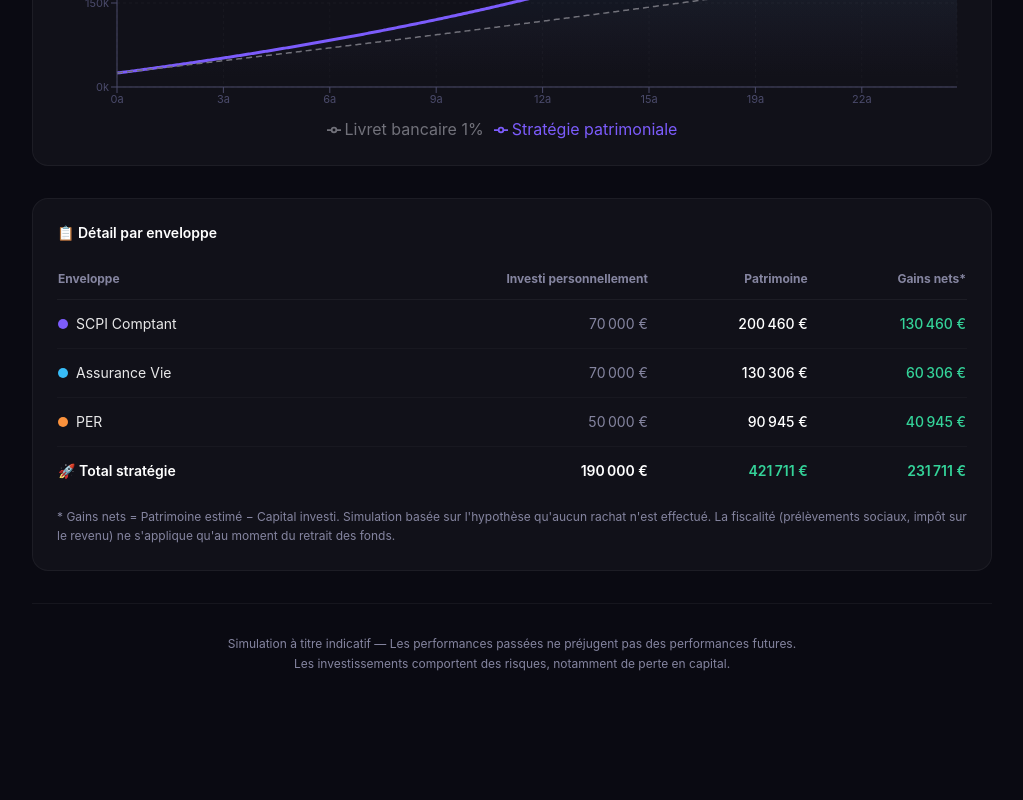
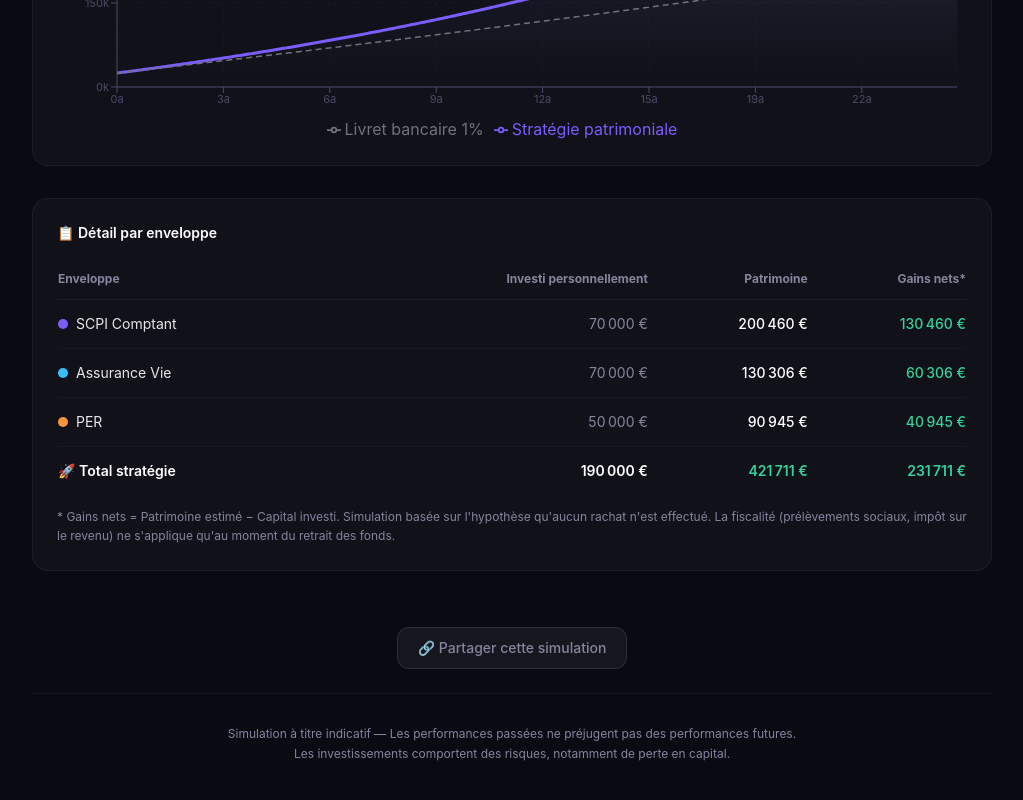
Before and after one commit to louminod/simulateur-patrimoine, a Next.js app: page / in a window 1280 px wide. Shown: the part 1989-2789 px from the top of the page, without its empty margins (128-1151 px from the left). Before the commit the page ends 2741 px from the top, so only its background shows below. Built offline with nearby package versions, Linux system fonts and the light colour scheme.

Commit message:
feat: share simulation via URL params

```diff
--- a/src/app/page.tsx
+++ b/src/app/page.tsx
@@ -1,7 +1,8 @@
 "use client";
 
-import { useState } from "react";
+import { useState, useEffect } from "react";
 import { defaultSCPI, defaultSCPICredit, defaultAV, defaultPER } from "@/lib/constants";
+import { encodeState, decodeState } from "@/lib/shareUrl";
 import { useSimulation } from "@/hooks/useSimulation";
 import { Hero } from "@/components/Hero";
 import { HorizonSlider } from "@/components/HorizonSlider";
@@ -10,6 +11,7 @@ import { SCPICreditDetail } from "@/components/SCPICreditDetail";
 import { ComparisonBlock } from "@/components/ComparisonBlock";
 import { PatrimoineChart } from "@/components/PatrimoineChart";
 import { RecapTable } from "@/components/RecapTable";
+import { ShareButton } from "@/components/ShareButton";
 
 export default function Home() {
   const [years, setYears] = useState(25);
@@ -18,7 +20,23 @@ export default function Home() {
   const [av, setAv] = useState(defaultAV);
   const [per, setPer] = useState(defaultPER);
 
+  useEffect(() => {
+    const decoded = decodeState(window.location.search);
+    if (decoded) {
+      if (decoded.years !== undefined) setYears(decoded.years);
+      if (decoded.scpi) setScpi(decoded.scpi);
+      if (decoded.scpiCredit) setScpiCredit(decoded.scpiCredit);
+      if (decoded.av) setAv(decoded.av);
+      if (decoded.per) setPer(decoded.per);
+    }
+  }, []);
+
   const results = useSimulation(scpi, scpiCredit, av, per, years);
+
+  const buildShareUrl = () => {
+    const qs = encodeState({ years, scpi, scpiCredit, av, per });
+    return `${window.location.origin}${window.location.pathname}?${qs}`;
+  };
 
   return (
     <main className="min-h-screen max-w-5xl mx-auto px-4 md:px-8 pb-12">
@@ -41,6 +59,10 @@ export default function Home() {
       <PatrimoineChart chartData={results.chartData} years={years} />
       <RecapTable results={results} />
 
+      <div className="py-6">
+        <ShareButton buildUrl={buildShareUrl} />
+      </div>
+
       <footer className="text-center text-xs text-[var(--muted)] py-8 border-t border-white/5 space-y-1">
         <p>Simulation à titre indicatif — Les performances passées ne préjugent pas des performances futures.</p>
         <p>Les investissements comportent des risques, notamment de perte en capital.</p>
--- /dev/null
+++ b/src/components/ShareButton.tsx
@@ -0,0 +1,41 @@
+"use client";
+
+import { useState } from "react";
+
+interface ShareButtonProps {
+  buildUrl: () => string;
+}
+
+export function ShareButton({ buildUrl }: ShareButtonProps) {
+  const [copied, setCopied] = useState(false);
+
+  const handleClick = async () => {
+    const url = buildUrl();
+    try {
+      await navigator.clipboard.writeText(url);
+    } catch {
+      // fallback
+      const ta = document.createElement("textarea");
+      ta.value = url;
+      document.body.appendChild(ta);
+      ta.select();
+      document.execCommand("copy");
+      document.body.removeChild(ta);
+    }
+    setCopied(true);
+    setTimeout(() => setCopied(false), 2000);
+  };
+
+  return (
+    <button
+      onClick={handleClick}
+      className="flex items-center gap-2 mx-auto px-5 py-2.5 rounded-xl text-sm font-medium transition-all duration-200 bg-white/5 hover:bg-white/10 border border-white/10 hover:border-white/20 text-[var(--muted)] hover:text-white"
+    >
+      {copied ? (
+        <>✅ Lien copié !</>
+      ) : (
+        <>🔗 Partager cette simulation</>
+      )}
+    </button>
+  );
+}
--- /dev/null
+++ b/src/lib/shareUrl.ts
@@ -0,0 +1,91 @@
+import type { EnvelopeConfig, SCPICreditConfig } from "./types";
+import { defaultSCPI, defaultSCPICredit, defaultAV, defaultPER } from "./constants";
+
+interface SimState {
+  years: number;
+  scpi: EnvelopeConfig;
+  scpiCredit: SCPICreditConfig;
+  av: EnvelopeConfig;
+  per: EnvelopeConfig;
+}
+
+export function encodeState(state: SimState): string {
+  const p = new URLSearchParams();
+  p.set("y", String(state.years));
+
+  if (state.scpi.enabled) {
+    p.set("sc", "1");
+    p.set("sci", String(state.scpi.initialCapital));
+    p.set("scm", String(state.scpi.monthlyContribution));
+    p.set("scr", String(state.scpi.rate));
+    p.set("scrd", state.scpi.reinvestDividends ? "1" : "0");
+  }
+
+  if (state.scpiCredit.enabled) {
+    p.set("scc", "1");
+    p.set("sccl", String(state.scpiCredit.loanAmount));
+    p.set("sccd", String(state.scpiCredit.downPayment));
+    p.set("scci", String(state.scpiCredit.interestRate));
+    p.set("sccy", String(state.scpiCredit.loanYears));
+    p.set("sccr", String(state.scpiCredit.rate));
+  }
+
+  if (state.av.enabled) {
+    p.set("av", "1");
+    p.set("avi", String(state.av.initialCapital));
+    p.set("avm", String(state.av.monthlyContribution));
+  }
+
+  if (state.per.enabled) {
+    p.set("per", "1");
+    p.set("peri", String(state.per.initialCapital));
+    p.set("perm", String(state.per.monthlyContribution));
+    p.set("pert", String(state.per.tmi));
+  }
+
+  return p.toString();
+}
+
+export function decodeState(search: string): Partial<SimState> | null {
+  const p = new URLSearchParams(search);
+  if (!p.has("y")) return null;
+
+  const result: Partial<SimState> = {};
+  result.years = Number(p.get("y")) || 25;
+
+  result.scpi = {
+    ...defaultSCPI,
+    enabled: p.get("sc") === "1",
+    initialCapital: Number(p.get("sci")) || defaultSCPI.initialCapital,
+    monthlyContribution: Number(p.get("scm")) || defaultSCPI.monthlyContribution,
+    rate: Number(p.get("scr")) || defaultSCPI.rate,
+    reinvestDividends: p.has("scrd") ? p.get("scrd") === "1" : defaultSCPI.reinvestDividends,
+  };
+
+  result.scpiCredit = {
+    ...defaultSCPICredit,
+    enabled: p.get("scc") === "1",
+    loanAmount: Number(p.get("sccl")) || defaultSCPICredit.loanAmount,
+    downPayment: Number(p.get("sccd")) ?? defaultSCPICredit.downPayment,
+    interestRate: Number(p.get("scci")) || defaultSCPICredit.interestRate,
+    loanYears: Number(p.get("sccy")) || defaultSCPICredit.loanYears,
+    rate: Number(p.get("sccr")) || defaultSCPICredit.rate,
+  };
+
+  result.av = {
+    ...defaultAV,
+    enabled: p.get("av") === "1",
+    initialCapital: Number(p.get("avi")) || defaultAV.initialCapital,
+    monthlyContribution: Number(p.get("avm")) || defaultAV.monthlyContribution,
+  };
+
+  result.per = {
+    ...defaultPER,
+    enabled: p.get("per") === "1",
+    initialCapital: Number(p.get("peri")) || defaultPER.initialCapital,
+    monthlyContribution: Number(p.get("perm")) || defaultPER.monthlyContribution,
+    tmi: (Number(p.get("pert")) || defaultPER.tmi) as EnvelopeConfig["tmi"],
+  };
+
+  return result;
+}
```
